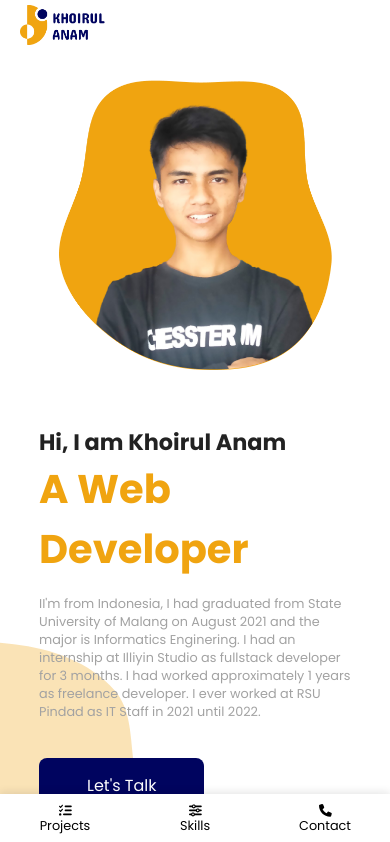
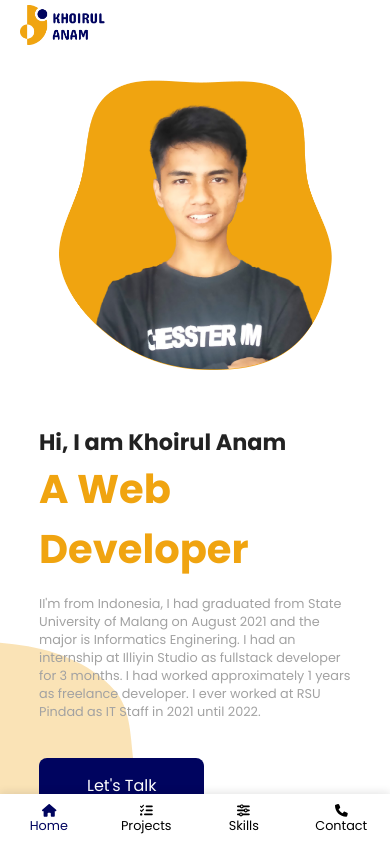
Before and after one commit to khoirulanam69/portfolio, a React (Create React App) app: page / in a window 390 px wide. Shown: the top 842 px of the page. Built offline with nearby package versions, Linux system fonts and the light colour scheme.

Commit message:
add home menu

```diff
--- a/src/components/navbar/Navbar.js
+++ b/src/components/navbar/Navbar.js
@@ -1,6 +1,6 @@
 // library
 import { FontAwesomeIcon } from "@fortawesome/react-fontawesome";
-import { faPhone, faSlidersH, faTasks } from '@fortawesome/free-solid-svg-icons';
+import { faHome, faPhone, faSlidersH, faTasks } from '@fortawesome/free-solid-svg-icons';
 import { Component } from "react";
 
 // IMAGES
@@ -24,7 +24,10 @@ window.addEventListener('scroll', function () {
         const skill = document.querySelector('#skills');
         const contact = document.querySelector('.contact');
 
-        if (window.scrollY > project.offsetTop - 300 && window.scrollY < skill.offsetTop - 300) {
+        if (window.scrollY < project.offsetTop - 300) {
+            if (document.querySelector('.navbar .active')) document.querySelector('.navbar .active').classList.remove('active');
+            document.querySelector('.home__menu').classList.add('active');
+        } else if (window.scrollY > project.offsetTop - 300 && window.scrollY < skill.offsetTop - 300) {
             if (document.querySelector('.navbar .active')) document.querySelector('.navbar .active').classList.remove('active');
             document.querySelector('.project__menu').classList.add('active');
         } else if (window.scrollY > skill.offsetTop - 300 && window.scrollY < contact.offsetTop - 300) {
@@ -49,13 +52,14 @@ class Navbar extends Component {
     }
     render() {
         return (
-            <nav className="navbar">
+            <nav className="navbar" id="navbar">
                 <div className="navbar__brand">
                     <img src={Logo} alt="Logo" onClick={() => this.smoothScroll("app")} />
                 </div>
                 <div className="navbar__nav">
                     <div className="btn-menu" />
                     <ul>
+                        <li className="home__menu" onClick={() => { this.smoothScroll("navbar") }}><FontAwesomeIcon icon={faHome} className="icon" /> <span>Home</span></li>
                         <li className="project__menu" onClick={() => { this.smoothScroll("projects") }}><FontAwesomeIcon icon={faTasks} className="icon" /> <span>Projects</span></li>
                         <li className="skill__menu" onClick={() => this.smoothScroll("skills")}><FontAwesomeIcon icon={faSlidersH} className="icon" /><span>Skills</span></li>
                         <li className="contact__menu" onClick={() => this.smoothScroll("contact")}><FontAwesomeIcon icon={faPhone} className="icon" /><span>Contact</span></li>
--- a/src/components/navbar/navbar.css
+++ b/src/components/navbar/navbar.css
@@ -64,7 +64,7 @@
     background: #ffffff;
     box-sizing: border-box;
     display: grid;
-    grid-template-columns: repeat(3, 1fr);
+    grid-template-columns: repeat(4, 1fr);
     box-shadow: 0 -2px 8px rgba(16, 16, 16, 0.1);
   }
   .navbar ul li {
--- a/src/components/navbar/navbar.scss
+++ b/src/components/navbar/navbar.scss
@@ -83,7 +83,7 @@ $text-secondary-color: #a2a2a2;
       background: $bg-color;
       box-sizing: border-box;
       display: grid;
-      grid-template-columns: repeat(3, 1fr);
+      grid-template-columns: repeat(4, 1fr);
       box-shadow: 0 -2px 8px rgba($color: $tertiary-color, $alpha: 0.1);
 
       li {
```
